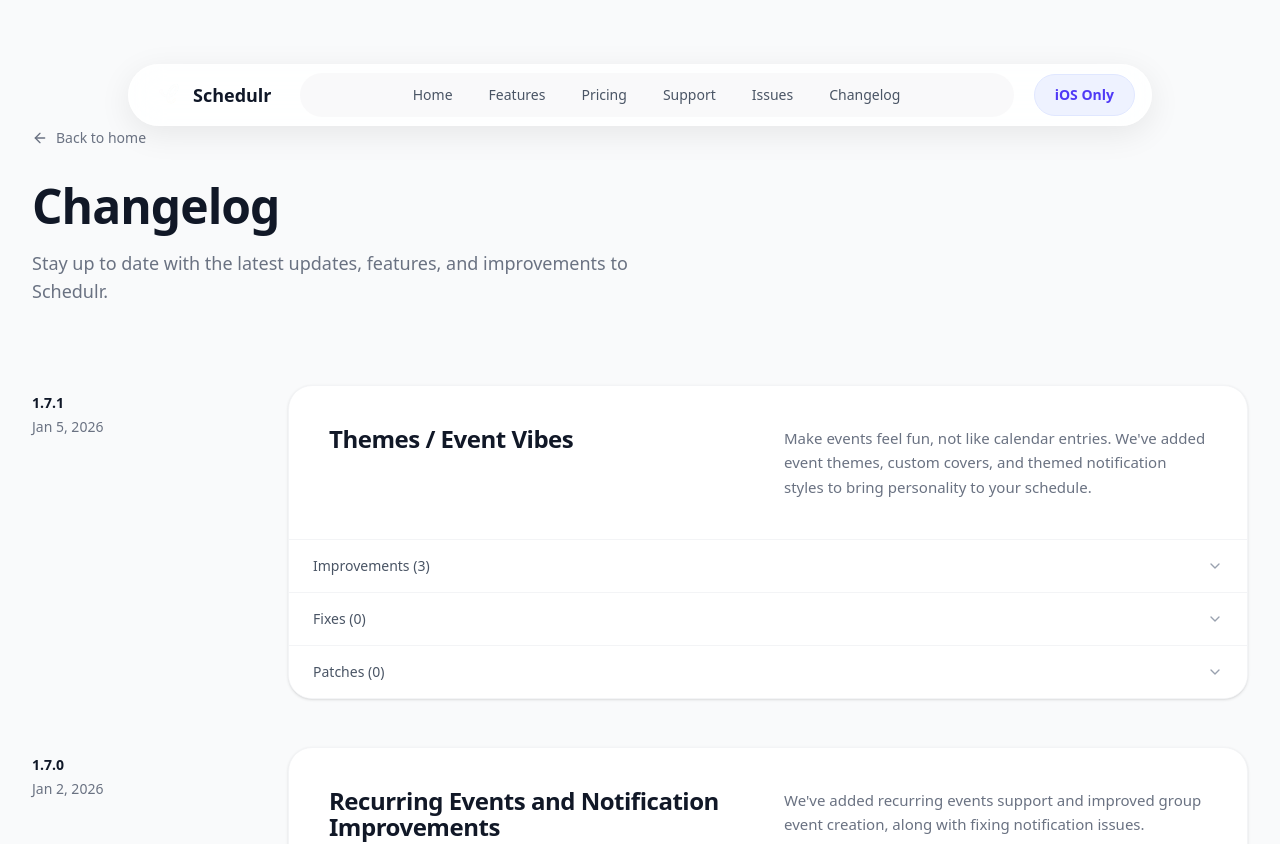
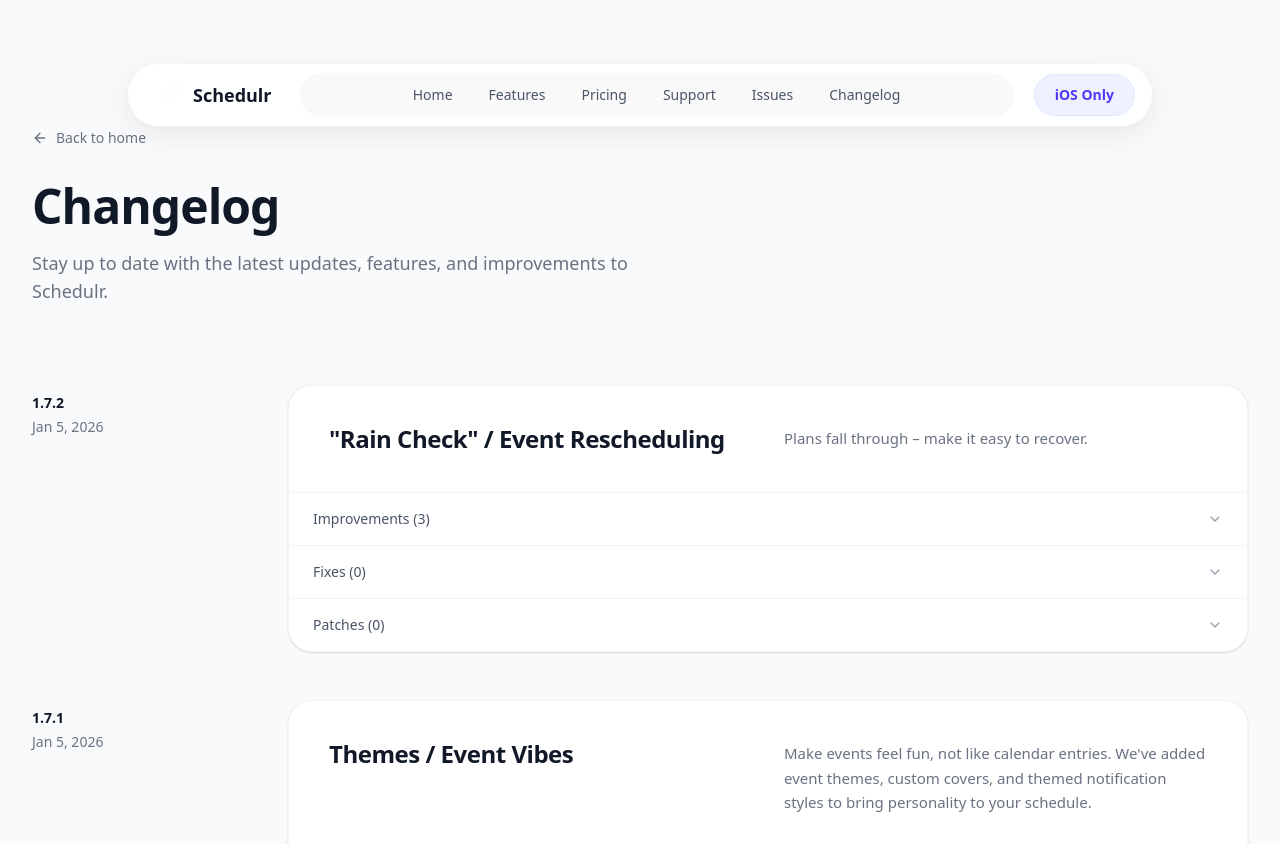
Before and after one commit to danblock97/schedulr-web, a Next.js app: page /changelog in a window 1280 px wide. Shown: the top 844 px of the page. Built offline with nearby package versions, Linux system fonts and the light colour scheme.

Commit message:
feat: add changelog entry for version 1.7.2, introducing event rescheduling features including one-tap rain checks and auto-suggested dates

```diff
--- a/app/changelog/page.tsx
+++ b/app/changelog/page.tsx
@@ -11,6 +11,17 @@ export const metadata: Metadata = {
 };
 
 const versions = [
+  {
+    version: '1.7.2',
+    displayDate: 'Jan 5, 2026',
+    title: '"Rain Check" / Event Rescheduling',
+    summary: 'Plans fall through – make it easy to recover.',
+    improvements: [
+      'One-tap "Rain check this event"',
+      'Auto-suggest new dates based on group availability',
+      'Keep the event idea alive without losing context',
+    ],
+  },
   {
     version: '1.7.1',
     displayDate: 'Jan 5, 2026',
```
